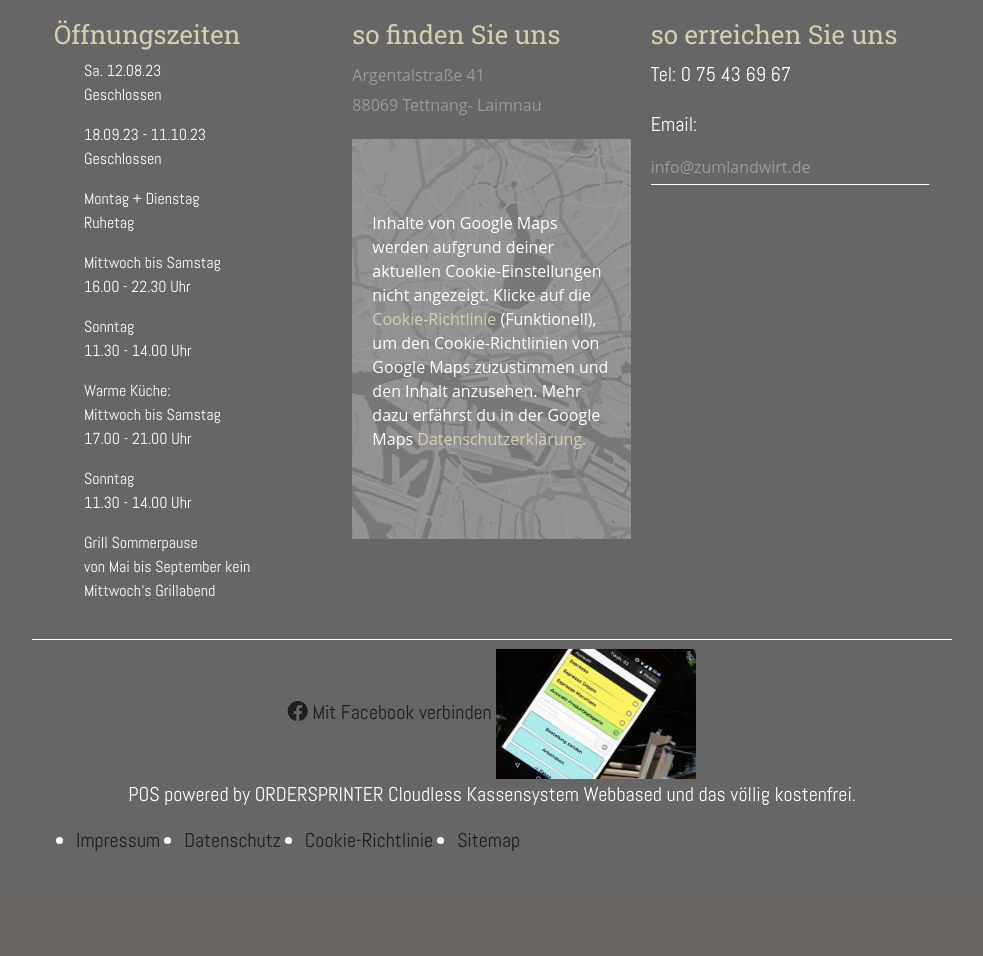
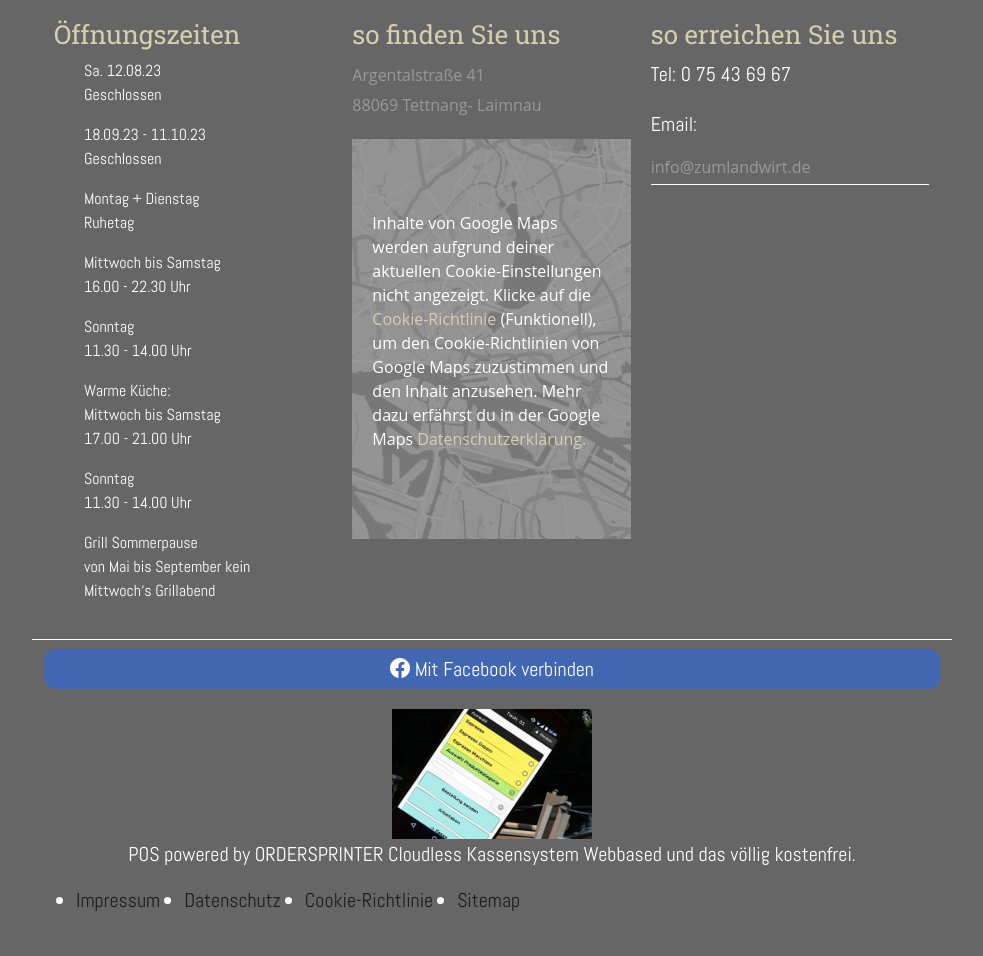
Before and after one commit to Natoilad/zumlandwirt, a PHP site: page / in a window 1280 px wide. Shown: the part 1672-2628 px from the top of the page, without its empty margins (148-1131 px from the left). Before the commit the page ends 2523 px from the top, so only its background shows below. Run offline with PHP 8.4, Linux system fonts and the light colour scheme.

Commit message:
almost-footer

```diff
--- a/assets/css/style.css
+++ b/assets/css/style.css
@@ -1669,3 +1669,18 @@ footer .credits a {
     width: 33.3%;
   }
 }
+.footer_facebook_link {
+  background-color: #4267b2;
+  color: #fff;
+  padding: 5px;
+  display: block;
+  margin-bottom: 20px !important;
+  border-radius: 12px;
+}
+
+.footer_container_link {
+  display: block;
+  @media (min-width: 991px) {
+    /* display: flex; */
+  }
+}
--- a/index.html
+++ b/index.html
@@ -282,7 +282,8 @@
     <footer>
       <div class="container">
         <div>
-          <a href=""
+          <div class="footer_container_link">
+            <a class="footer_facebook_link" href="#"
               ><i class="bi bi bi-facebook"></i> Mit Facebook verbinden</a
             >
             <a href="#"
@@ -294,10 +295,10 @@
                 loading="lazy"
             /></a>
             <p>
-            POS powered by ORDERSPRINTER Cloudless Kassensystem Webbased und das
-            völlig kostenfrei.
+              POS powered by ORDERSPRINTER Cloudless Kassensystem Webbased und
+              das völlig kostenfrei.
             </p>
-
+          </div>
           <ul class="d-flex flex-wrap gap-4">
             <li><a href="about.html">Impressum</a></li>
             <li><a href="privacy.html">Datenschutz</a></li>
```
Lines whose indentation alone changed are shown as unchanged.
